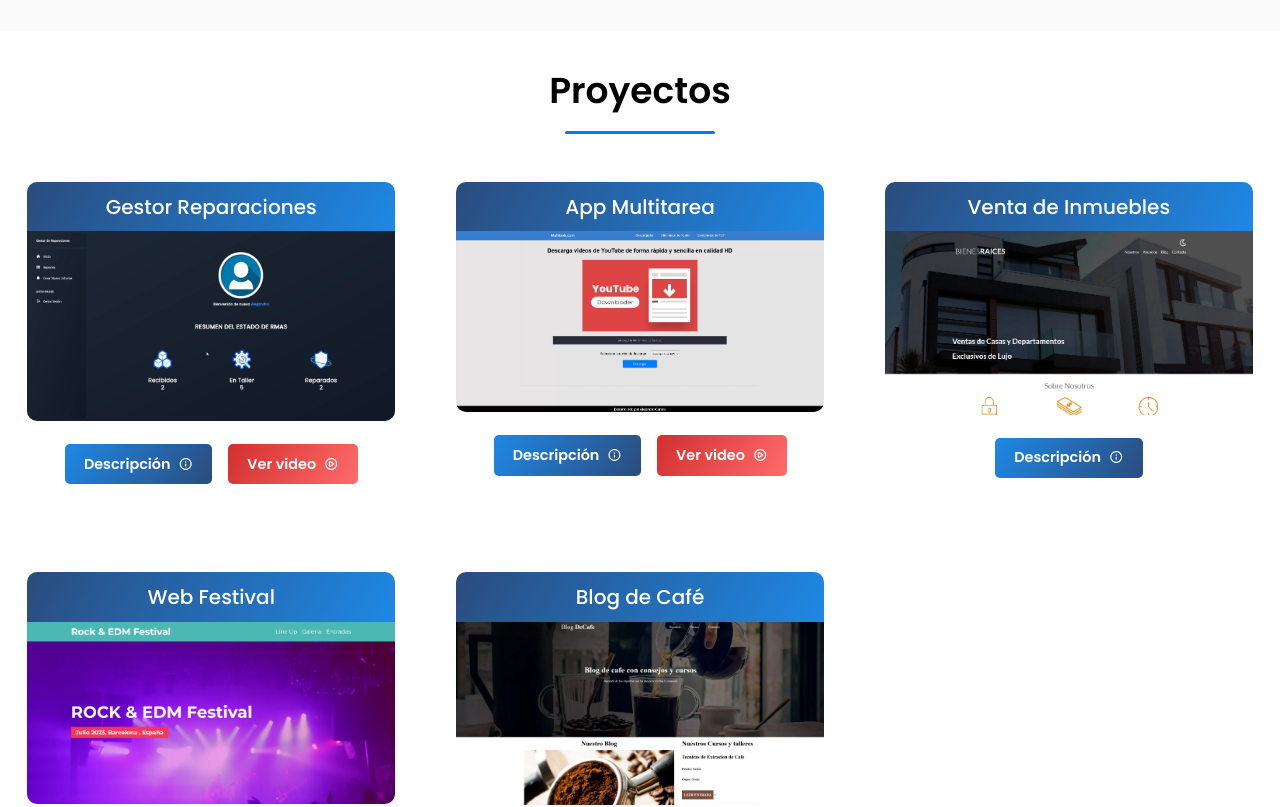
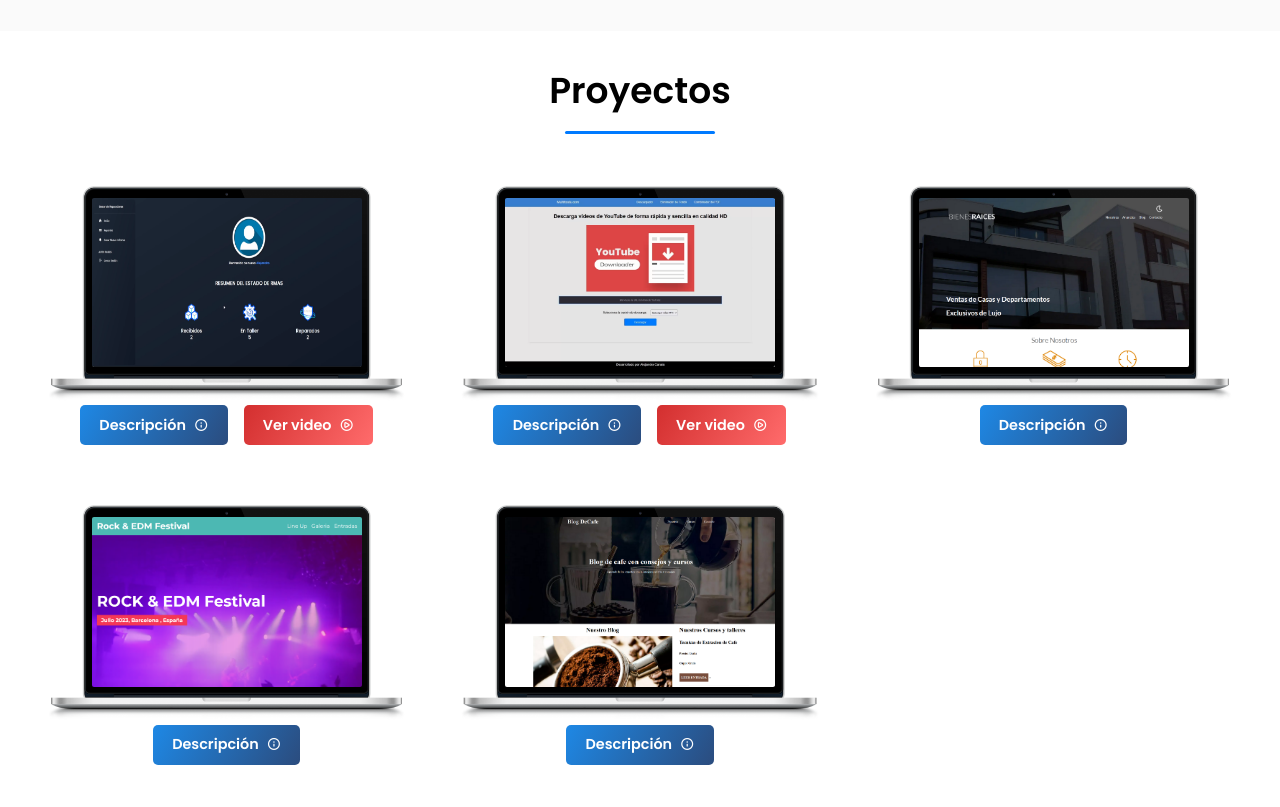
Before and after one commit to AlejandroCanals/PortFolio, a React (Vite) app in the folder Portfolio/: page / in a window 1280 px wide. Shown: the part 1980-2787 px from the top of the page. Built offline with nearby package versions, Linux system fonts and the light colour scheme.

Commit message:
mejora seccion visual proyectos

```diff
--- a/Portfolio/src/components/about/About.jsx
+++ b/Portfolio/src/components/about/About.jsx
@@ -6,7 +6,6 @@ const About = () => {
   return (
     <section className="about section" id="about">
       <h2 className="section__title">Sobre mí</h2>
-
       <div className="about__container container grid">
         <img src={AboutImg} alt="Imagen ilustrativa de un programador" className="about__img" />
 
--- a/Portfolio/src/components/projects/Projects.jsx
+++ b/Portfolio/src/components/projects/Projects.jsx
@@ -1,4 +1,4 @@
-import React, { useState } from "react";
+import { useState } from "react";
 import "./projects.css";
 
 // Importar imágenes
@@ -7,6 +7,8 @@ import MultitareaImg from "../../assets/Proyectos/AppMultitarea.png";
 import FestivalImg from "../../assets/Proyectos/Festival.png";
 import BlogCafeImg from "../../assets/Proyectos/BlogCafe.png";
 import BienesRaicesImg from "../../assets/Proyectos/BienesRaices.png";
+import MacbookImg from "../../assets/Proyectos/Macbook.png";
+
 
 // Datos de los proyectos
 const projectsData = [
@@ -23,7 +25,6 @@ const projectsData = [
       "Puedes probarlo usando el usuario 'admin' y la contraseña 'admin'."
     ],
     technologies: ["HTML", "CSS", "Tailwind", "React", "Python y Django"],
-    github: "https://github.com/AlejandroCanals/RepairShop-CRM",
   },
   {
     id: 2,
@@ -38,7 +39,6 @@ const projectsData = [
       "¡Todo en una única aplicación fácil de usar!"
     ],
     technologies: ["HTML", "CSS", "Python", "Flask"],
-    github: "https://github.com/AlejandroCanals/Flask-Multitools",
   },
   {
     id: 3,
@@ -51,7 +51,6 @@ const projectsData = [
       "🔎 Búsqueda optimizada de inmuebles y gestión sencilla."
     ],
     technologies: ["HTML", "SCSS", "JavaScript", "PHP"],
-    github: "https://github.com/AlejandroCanals/RealState-Project",
   },
   {
     id: 4,
@@ -64,7 +63,6 @@ const projectsData = [
       "🎟️ Sistema interactivo de compra de boletos."
     ],
     technologies: ["HTML", "SCSS", "JavaScript", "Gulp"],
-    github: "https://github.com/AlejandroCanals/Festival-Project",
   },
   {
     id: 5,
@@ -77,7 +75,6 @@ const projectsData = [
       "📖 Artículos interesantes sobre tipos de café y técnicas de preparación."
     ],
     technologies: ["HTML", "CSS", "JavaScript"],
-    github: "https://github.com/AlejandroCanals/CafeBlog-Project",
   },
 ];
 
@@ -95,13 +92,11 @@ function Projects() {
       <div className="projects__container container grid">
         {projectsData.map((project) => (
           <div className="projects__content" key={project.id}>
-            <div>
-              <h3 className="projects__title">{project.title}</h3>
+            <div className="macbook-container" style={{ backgroundImage: `url(${MacbookImg})` }}>
+              <a href={project.link} target="_blank" rel="noopener noreferrer">
+                <img className="projects__img" src={project.image} alt={project.title} key={project.id} style={project.id === 1 ? { objectFit: "fill" } : {}} />
+              </a>
             </div>
-
-            <a href={project.link} target="_blank" rel="noopener noreferrer">
-              <img className="projects__img" src={project.image} alt={project.title} />
-            </a>
 
             {/* Botones de Descripción y Ver Video */}
             <div className="projects__buttons">
@@ -141,12 +136,6 @@ function Projects() {
                         <p className="projects__modal-info">{tech}</p>
                       </li>
                     ))}
-                    <a href={project.github} target="_blank" rel="noopener noreferrer">
-                      <li className="projects__modal-service">
-                        <i className="uil uil-github" style={{ fontSize: "20px", color: "black" }}></i>
-                        <p className="projects__modal-info">Ver en Github</p>
-                      </li>
-                    </a>
                   </ul>
                 </div>
               </div>
--- a/Portfolio/src/components/projects/projects.css
+++ b/Portfolio/src/components/projects/projects.css
@@ -2,19 +2,48 @@
     background-color: var(--container-color);
 }
 .projects__container {
-    grid-template-columns: repeat(3, 400px);
+    display: grid;
+    grid-template-columns: repeat(auto-fill, minmax(350px, 1fr));
     justify-content: center;
-    column-gap: 1.8rem;
-    text-align: center;
+    padding: 2rem;
+    max-width: 1400px;
+    margin: auto;
 }
 
 .projects__content {
+    background-color: white;
+    border-radius: 10px;
+    padding: 1rem;
+    transition: transform 0.3s ease, box-shadow 0.3s ease;
+    max-width: 100%;
+    display: flex;
+    flex-direction: column;
+    align-items: center;
+}
+
+.macbook-container {
     position: relative;
-    border: 1px solid rgba(0, 0, 0, 0, 1);
-    padding: 1rem;
-    margin-top: 1rem;
-    transition: transform 0.3s ease, box-shadow 0.3s ease;
+    width: 100%;
+    max-width: 448px;
+    aspect-ratio: 16 / 10;
+    background: url(/src/assets/Proyectos/Macbook.png) no-repeat center center;
+    background-size: contain;
+    display: flex;
+    align-items: center;
+    justify-content: center;
 }
+
+
+.projects__img {
+    position: absolute;
+    top: 7%;
+    left: 12.3%;
+    width: 75.6%;
+    height: 76%;
+    object-fit: cover;
+    border-radius: 2px;
+}
+
 
 /* .projects__icon{
     display: block;
@@ -34,10 +63,6 @@
     border-radius: 10px 10px 0px 0px;
 }
 
-.projects__img {
-    border-radius: 0px 0px 10px 10px;
-}
-
 .projects__description {
     color: var(--title-color-blue);
 
@@ -50,7 +75,6 @@
     display: flex;
     justify-content: center;
     gap: 1rem;
-    margin-top: 1rem;
 }
 
 .projects__btn {
@@ -175,7 +199,10 @@
 
     .projects__content {
         padding: 0rem 5rem;
-        margin-top: 50px;
+        margin-bottom: 50px;
+    }
+    .projects__content:last-child{
+        margin-bottom: 0px;
     }
 
     .section__title {
@@ -196,9 +223,8 @@
     .projects__container {
         grid-template-columns: repeat(2, 1fr);
     }
-
     .projects__content {
-        padding: 0 2rem;
+        padding: 0 ;
     }
 
     .projects__icon {
@@ -231,5 +257,4 @@
     .projects__modal-projects{
         margin-left: 20px;
     }
-
 }
--- a/Portfolio/src/components/qualification/qualification.css
+++ b/Portfolio/src/components/qualification/qualification.css
@@ -95,10 +95,6 @@
         margin-right: auto;
     }
   }
-
-
-
-
   @media screen and (max-width:800px) {
     .qualification__data{
         width: 600px;
@@ -115,21 +111,16 @@
   @media screen and (max-width:600px) {
     .qualification__data{
         width: 400px;
-        margin-left: 0rem;
+        margin-left: 2rem;
     }
-
     .qualification__content{
         width: 90%;
         margin-right: auto;
     }
-
   }
   /* For small devices */
   @media screen and (max-width:350px) {
     .qualification__data{
         grid-area: 0.2rem;
     }
-
-
-
   }
```
Also changed, not shown: Portfolio/src/assets/Proyectos/Macbook.png (added).
